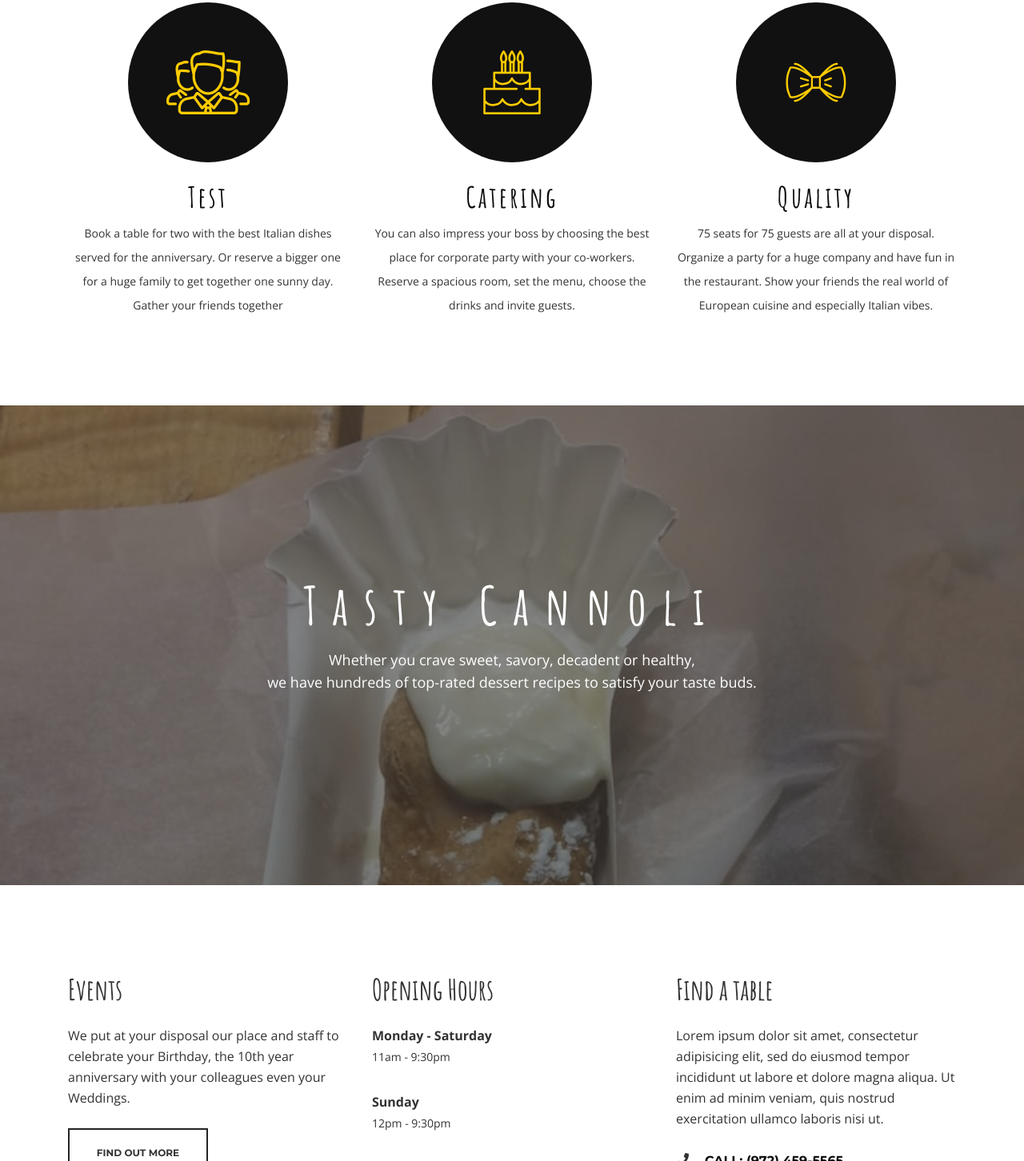
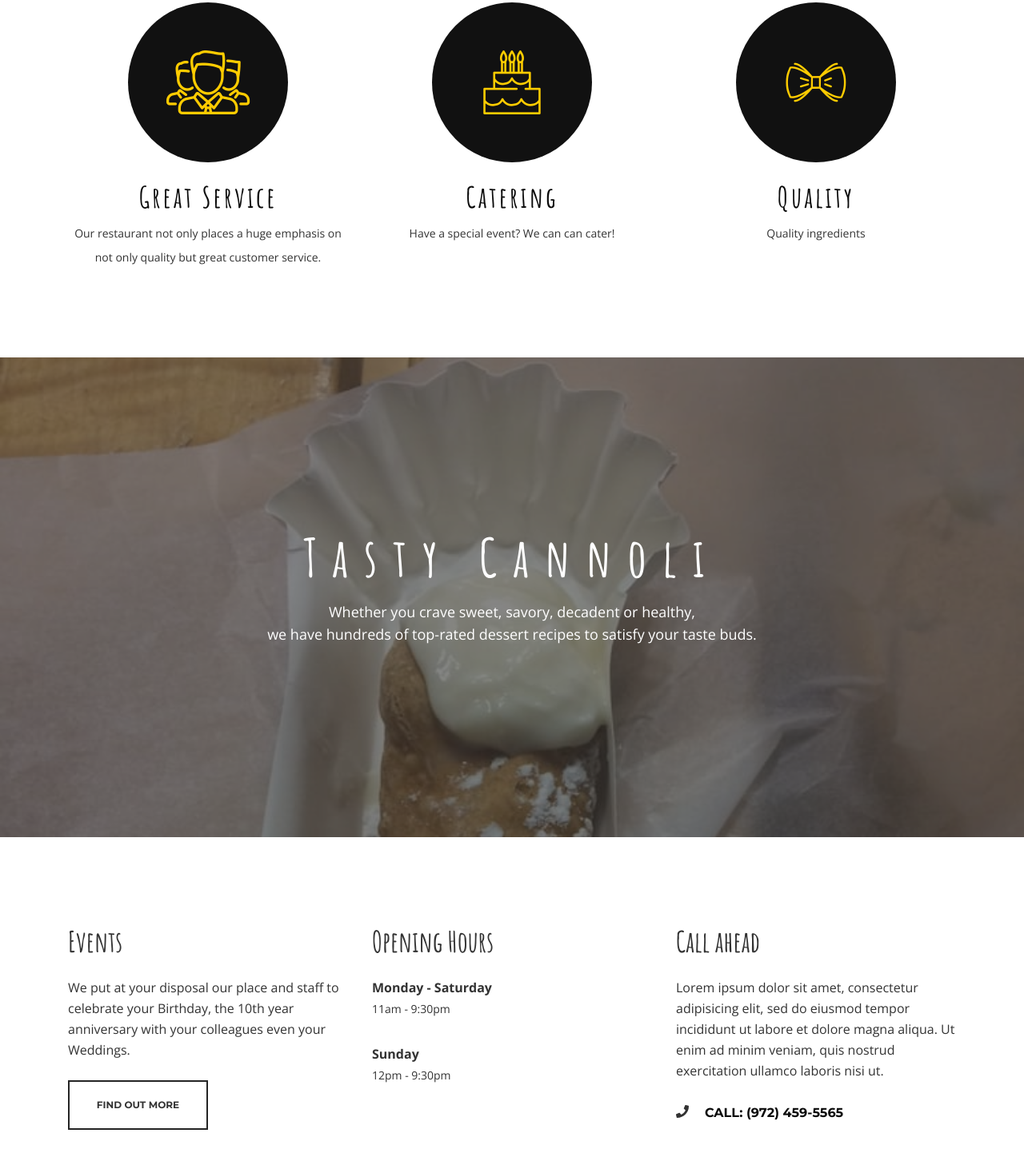
Before and after one commit to thetrebelcc/Minchello, a plain HTML site: page index.html in a window 1280 px wide. Shown: the part 3786-5238 px from the top of the page at 80% size. Drawn offline with nearby package versions, Linux system fonts and the light colour scheme; files whose address does not match are found by name.

Commit message:
changed some of the verbiage

```diff
--- a/index.html
+++ b/index.html
@@ -497,11 +497,11 @@
 									<div class="ph-iconbox__content-wrapper">
 											<div class="ph-iconbox__title-wrapper">
 												<h3 class="ph-iconbox__title">
-													Test
+													Great Service
 												</h3>
 											</div>
 										<div class="ph-iconbox__wrapper ph-iconbox__desc-wrapper">
-												<p class="ph-iconbox__desc">Book a table for two with the best Italian dishes served for the anniversary. Or reserve a bigger one for a huge family to get together one sunny day. Gather your friends together</p>
+												<p class="ph-iconbox__desc">Our restaurant not only places a huge emphasis on not only quality but great customer service. </p>
 											</div>
 									</div>
 								</div>
@@ -520,7 +520,7 @@
 												</h3>
 											</div>
 										<div class="ph-iconbox__wrapper ph-iconbox__desc-wrapper">
-												<p class="ph-iconbox__desc">You can also impress your boss by choosing the best place for corporate party with your co-workers. Reserve a spacious room, set the menu, choose the drinks and invite guests.</p>
+												<p class="ph-iconbox__desc">Have a special event? We can can cater!</p>
 											</div>
 									</div>
 								</div>
@@ -539,7 +539,7 @@
 												</h3>
 											</div>
 										<div class="ph-iconbox__wrapper ph-iconbox__desc-wrapper">
-												<p class="ph-iconbox__desc">75 seats for 75 guests are all at your disposal. Organize a party for a huge company and have fun in the restaurant. Show your friends the real world of European cuisine and especially Italian vibes.</p>
+												<p class="ph-iconbox__desc">Quality ingredients</p>
 											</div>
 									</div>
 								</div>
@@ -602,7 +602,7 @@ we have hundreds of top-rated dessert recipes to satisfy your taste buds.</p>
 					<div class="col-md-4">
 						<div class="col-wrapper">
 							<div class="title-block">
-								<h2 class="title-block__title--reservation">Find a table
+								<h2 class="title-block__title--reservation"> Call ahead
 								</h2>
 								<p >Lorem ipsum dolor sit amet, consectetur adipisicing elit, sed do eiusmod tempor incididunt ut labore et dolore magna aliqua. Ut enim ad minim veniam, quis nostrud exercitation ullamco laboris nisi ut.</p>
 							</div>
```
